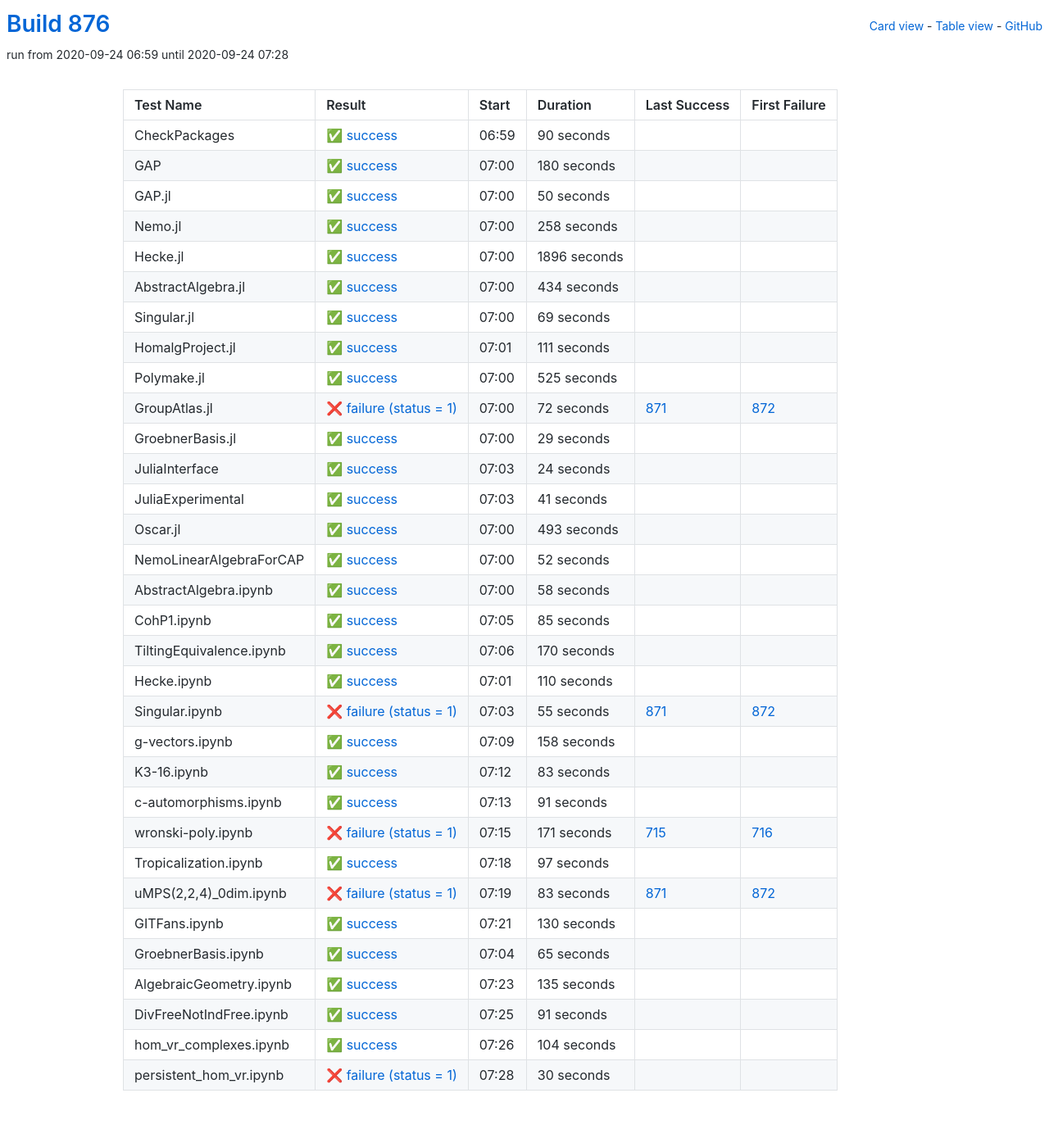
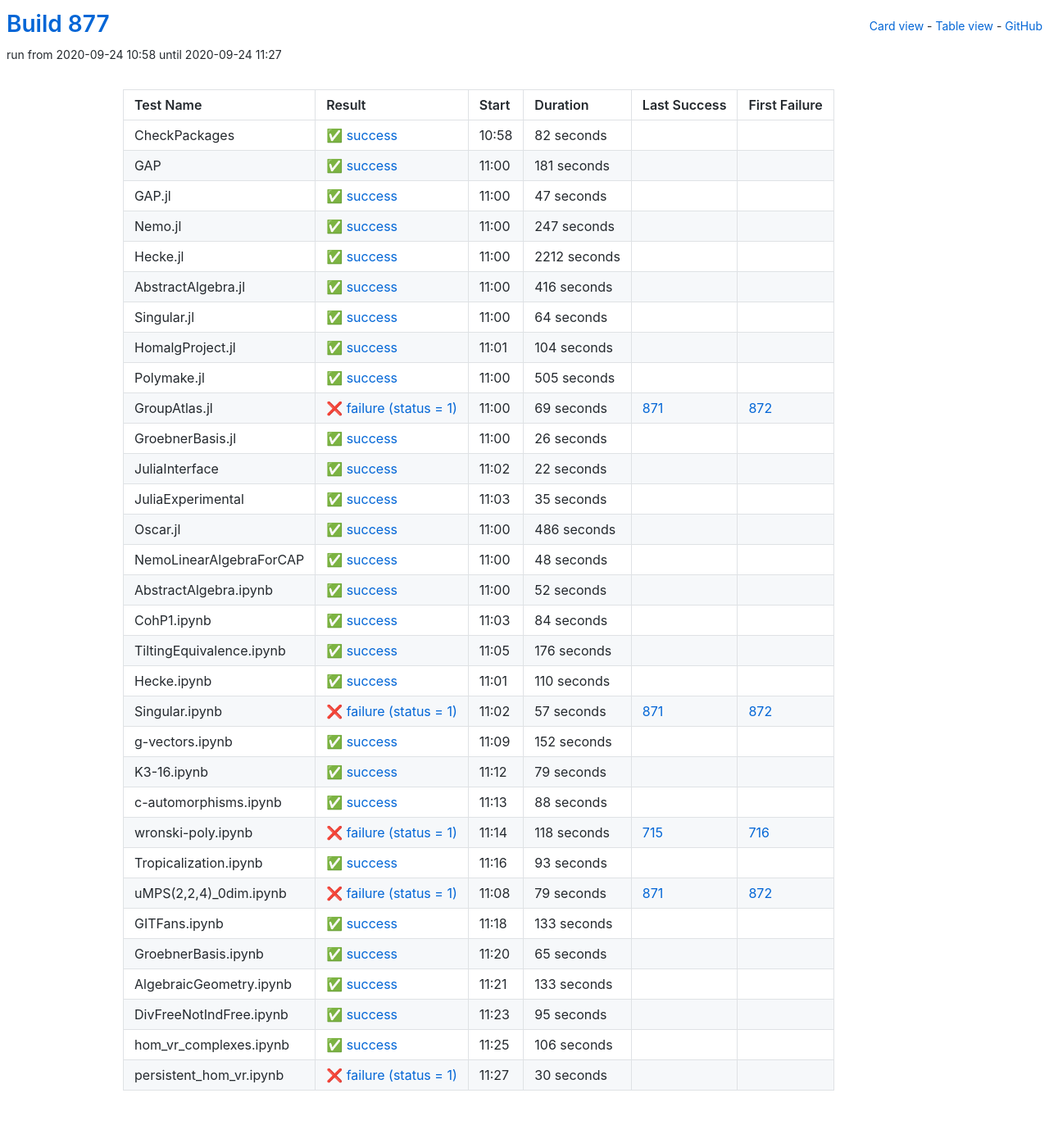
Before and after one commit to oscar-system/oscar-ci-status-stable, a Jekyll site: the page built from table.html, in a window 1280 px wide. Shown: the whole page at 82% size. Built offline with Jekyll 4.4.1, drawn with Linux system fonts in a browser that asks for light colours.

Commit message:
Build #877

```diff
--- a/_data/ci.yml
+++ b/_data/ci.yml
@@ -1,6 +1,6 @@
 ---
-build: 876
-build_url: https://oscarci.mathematik.uni-kl.de/job/oscar-stable/876/
+build: 877
+build_url: https://oscarci.mathematik.uni-kl.de/job/oscar-stable/877/
 job: oscar-stable
 organization: oscar-system
 repo: oscar-ci-status-stable
@@ -8,176 +8,188 @@ repourl: https://github.com/oscar-system/oscar-ci-status-stable
 tests:
 - name: CheckPackages
   id: checkpackages
-  log: https://oscarci.mathematik.uni-kl.de/job/oscar-stable/876/artifact/logs/build-876/CheckPackages.log
-  start: 2020-09-24 06:59
+  log: https://oscarci.mathematik.uni-kl.de/job/oscar-stable/877/artifact/logs/build-877/CheckPackages.log
+  start: 2020-09-24 10:58
   success: true
   exitcode: 0
   status: success
-  duration: 90
+  duration: 82
   last_success: false
   last_success_url:
   first_failure: false
   first_failure_url:
 - name: GAP
   id: gap
-  log: https://oscarci.mathematik.uni-kl.de/job/oscar-stable/876/artifact/logs/build-876/GAP.log
-  start: 2020-09-24 07:00
+  log: https://oscarci.mathematik.uni-kl.de/job/oscar-stable/877/artifact/logs/build-877/GAP.log
+  start: 2020-09-24 11:00
   success: true
   exitcode: 0
   status: success
-  duration: 180
+  duration: 181
   last_success: false
   last_success_url:
   first_failure: false
   first_failure_url:
 - name: GAP.jl
   id: gap-jl
-  log: https://oscarci.mathematik.uni-kl.de/job/oscar-stable/876/artifact/logs/build-876/GAP.jl.log
-  start: 2020-09-24 07:00
+  log: https://oscarci.mathematik.uni-kl.de/job/oscar-stable/877/artifact/logs/build-877/GAP.jl.log
+  start: 2020-09-24 11:00
   success: true
   exitcode: 0
   status: success
-  duration: 50
+  duration: 47
   last_success: false
   last_success_url:
   first_failure: false
   first_failure_url:
 - name: Nemo.jl
   id: nemo-jl
-  log: https://oscarci.mathematik.uni-kl.de/job/oscar-stable/876/artifact/logs/build-876/Nemo.jl.log
-  start: 2020-09-24 07:00
+  log: https://oscarci.mathematik.uni-kl.de/job/oscar-stable/877/artifact/logs/build-877/Nemo.jl.log
+  start: 2020-09-24 11:00
   success: true
   exitcode: 0
   status: success
-  duration: 258
+  duration: 247
   last_success: false
   last_success_url:
   first_failure: false
   first_failure_url:
 - name: Hecke.jl
   id: hecke-jl
-  log: https://oscarci.mathematik.uni-kl.de/job/oscar-stable/876/artifact/logs/build-876/Hecke.jl.log
-  start: 2020-09-24 07:00
+  log: https://oscarci.mathematik.uni-kl.de/job/oscar-stable/877/artifact/logs/build-877/Hecke.jl.log
+  start: 2020-09-24 11:00
   success: true
   exitcode: 0
   status: success
-  duration: 1896
+  duration: 2212
   last_success: false
   last_success_url:
   first_failure: false
   first_failure_url:
 - name: AbstractAlgebra.jl
   id: abstractalgebra-jl
-  log: https://oscarci.mathematik.uni-kl.de/job/oscar-stable/876/artifact/logs/build-876/AbstractAlgebra.jl.log
-  start: 2020-09-24 07:00
+  log: https://oscarci.mathematik.uni-kl.de/job/oscar-stable/877/artifact/logs/build-877/AbstractAlgebra.jl.log
+  start: 2020-09-24 11:00
   success: true
   exitcode: 0
   status: success
-  duration: 434
+  duration: 416
   last_success: false
   last_success_url:
   first_failure: false
   first_failure_url:
 - name: Singular.jl
   id: singular-jl
-  log: https://oscarci.mathematik.uni-kl.de/job/oscar-stable/876/artifact/logs/build-876/Singular.jl.log
-  start: 2020-09-24 07:00
+  log: https://oscarci.mathematik.uni-kl.de/job/oscar-stable/877/artifact/logs/build-877/Singular.jl.log
+  start: 2020-09-24 11:00
   success: true
   exitcode: 0
   status: success
-  duration: 69
+  duration: 64
   last_success: false
   last_success_url:
   first_failure: false
   first_failure_url:
 - name: HomalgProject.jl
   id: homalgproject-jl
-  log: https://oscarci.mathematik.uni-kl.de/job/oscar-stable/876/artifact/logs/build-876/HomalgProject.jl.log
-  start: 2020-09-24 07:01
+  log: https://oscarci.mathematik.uni-kl.de/job/oscar-stable/877/artifact/logs/build-877/HomalgProject.jl.log
+  start: 2020-09-24 11:01
   success: true
   exitcode: 0
   status: success
-  duration: 111
+  duration: 104
   last_success: false
   last_success_url:
   first_failure: false
   first_failure_url:
 - name: Polymake.jl
   id: polymake-jl
-  log: https://oscarci.mathematik.uni-kl.de/job/oscar-stable/876/artifact/logs/build-876/Polymake.jl.log
-  start: 2020-09-24 07:00
+  log: https://oscarci.mathematik.uni-kl.de/job/oscar-stable/877/artifact/logs/build-877/Polymake.jl.log
+  start: 2020-09-24 11:00
   success: true
   exitcode: 0
   status: success
-  duration: 525
+  duration: 505
   last_success: false
   last_success_url:
   first_failure: false
   first_failure_url:
 - name: GroupAtlas.jl
   id: groupatlas-jl
-  log: https://oscarci.mathematik.uni-kl.de/job/oscar-stable/876/artifact/logs/build-876/GroupAtlas.jl.log
-  start: 2020-09-24 07:00
+  log: https://oscarci.mathematik.uni-kl.de/job/oscar-stable/877/artifact/logs/build-877/GroupAtlas.jl.log
+  start: 2020-09-24 11:00
   success: false
   exitcode: 1
   status: failure
-  duration: 72
+  duration: 69
   last_success: 871
   last_success_url: https://oscarci.mathematik.uni-kl.de/job/oscar-stable/871/
   first_failure: 872
   first_failure_url: https://oscarci.mathematik.uni-kl.de/job/oscar-stable/872/
 - name: GroebnerBasis.jl
   id: groebnerbasis-jl
-  log: https://oscarci.mathematik.uni-kl.de/job/oscar-stable/876/artifact/logs/build-876/GroebnerBasis.jl.log
-  start: 2020-09-24 07:00
+  log: https://oscarci.mathematik.uni-kl.de/job/oscar-stable/877/artifact/logs/build-877/GroebnerBasis.jl.log
+  start: 2020-09-24 11:00
   success: true
   exitcode: 0
   status: success
-  duration: 29
+  duration: 26
   last_success: false
   last_success_url:
   first_failure: false
   first_failure_url:
 - name: JuliaInterface
   id: juliainterface
-  log: https://oscarci.mathematik.uni-kl.de/job/oscar-stable/876/artifact/logs/build-876/JuliaInterface.log
-  start: 2020-09-24 07:03
+  log: https://oscarci.mathematik.uni-kl.de/job/oscar-stable/877/artifact/logs/build-877/JuliaInterface.log
+  start: 2020-09-24 11:02
   success: true
   exitcode: 0
   status: success
-  duration: 24
+  duration: 22
   last_success: false
   last_success_url:
   first_failure: false
   first_failure_url:
 - name: JuliaExperimental
   id: juliaexperimental
-  log: https://oscarci.mathematik.uni-kl.de/job/oscar-stable/876/artifact/logs/build-876/JuliaExperimental.log
-  start: 2020-09-24 07:03
+  log: https://oscarci.mathematik.uni-kl.de/job/oscar-stable/877/artifact/logs/build-877/JuliaExperimental.log
+  start: 2020-09-24 11:03
   success: true
   exitcode: 0
   status: success
-  duration: 41
+  duration: 35
   last_success: false
   last_success_url:
   first_failure: false
   first_failure_url:
 - name: Oscar.jl
   id: oscar-jl
-  log: https://oscarci.mathematik.uni-kl.de/job/oscar-stable/876/artifact/logs/build-876/Oscar.jl.log
-  start: 2020-09-24 07:00
+  log: https://oscarci.mathematik.uni-kl.de/job/oscar-stable/877/artifact/logs/build-877/Oscar.jl.log
+  start: 2020-09-24 11:00
   success: true
   exitcode: 0
   status: success
-  duration: 493
+  duration: 486
   last_success: false
   last_success_url:
   first_failure: false
   first_failure_url:
 - name: NemoLinearAlgebraForCAP
   id: nemolinearalgebraforcap
-  log: https://oscarci.mathematik.uni-kl.de/job/oscar-stable/876/artifact/logs/build-876/NemoLinearAlgebraForCAP.log
-  start: 2020-09-24 07:00
+  log: https://oscarci.mathematik.uni-kl.de/job/oscar-stable/877/artifact/logs/build-877/NemoLinearAlgebraForCAP.log
+  start: 2020-09-24 11:00
+  success: true
+  exitcode: 0
+  status: success
+  duration: 48
+  last_success: false
+  last_success_url:
+  first_failure: false
+  first_failure_url:
+- name: AbstractAlgebra.ipynb
+  id: abstractalgebra-ipynb
+  log: https://oscarci.mathematik.uni-kl.de/job/oscar-stable/877/artifact/logs/build-877/AbstractAlgebra.ipynb.log
+  start: 2020-09-24 11:00
   success: true
   exitcode: 0
   status: success
@@ -186,46 +198,34 @@ tests:
   last_success_url:
   first_failure: false
   first_failure_url:
-- name: AbstractAlgebra.ipynb
-  id: abstractalgebra-ipynb
-  log: https://oscarci.mathematik.uni-kl.de/job/oscar-stable/876/artifact/logs/build-876/AbstractAlgebra.ipynb.log
-  start: 2020-09-24 07:00
+- name: CohP1.ipynb
+  id: cohp1-ipynb
+  log: https://oscarci.mathematik.uni-kl.de/job/oscar-stable/877/artifact/logs/build-877/CohP1.ipynb.log
+  start: 2020-09-24 11:03
   success: true
   exitcode: 0
   status: success
-  duration: 58
-  last_success: false
-  last_success_url:
-  first_failure: false
-  first_failure_url:
-- name: CohP1.ipynb
-  id: cohp1-ipynb
-  log: https://oscarci.mathematik.uni-kl.de/job/oscar-stable/876/artifact/logs/build-876/CohP1.ipynb.log
-  start: 2020-09-24 07:05
-  success: true
-  exitcode: 0
-  status: success
-  duration: 85
+  duration: 84
   last_success: false
   last_success_url:
   first_failure: false
   first_failure_url:
 - name: TiltingEquivalence.ipynb
   id: tiltingequivalence-ipynb
-  log: https://oscarci.mathematik.uni-kl.de/job/oscar-stable/876/artifact/logs/build-876/TiltingEquivalence.ipynb.log
-  start: 2020-09-24 07:06
+  log: https://oscarci.mathematik.uni-kl.de/job/oscar-stable/877/artifact/logs/build-877/TiltingEquivalence.ipynb.log
+  start: 2020-09-24 11:05
   success: true
   exitcode: 0
   status: success
-  duration: 170
+  duration: 176
   last_success: false
   last_success_url:
   first_failure: false
   first_failure_url:
 - name: Hecke.ipynb
   id: hecke-ipynb
-  log: https://oscarci.mathematik.uni-kl.de/job/oscar-stable/876/artifact/logs/build-876/Hecke.ipynb.log
-  start: 2020-09-24 07:01
+  log: https://oscarci.mathematik.uni-kl.de/job/oscar-stable/877/artifact/logs/build-877/Hecke.ipynb.log
+  start: 2020-09-24 11:01
   success: true
   exitcode: 0
   status: success
@@ -236,104 +236,104 @@ tests:
   first_failure_url:
 - name: Singular.ipynb
   id: singular-ipynb
-  log: https://oscarci.mathematik.uni-kl.de/job/oscar-stable/876/artifact/logs/build-876/Singular.ipynb.log
-  start: 2020-09-24 07:03
+  log: https://oscarci.mathematik.uni-kl.de/job/oscar-stable/877/artifact/logs/build-877/Singular.ipynb.log
+  start: 2020-09-24 11:02
   success: false
   exitcode: 1
   status: failure
-  duration: 55
+  duration: 57
   last_success: 871
   last_success_url: https://oscarci.mathematik.uni-kl.de/job/oscar-stable/871/
   first_failure: 872
   first_failure_url: https://oscarci.mathematik.uni-kl.de/job/oscar-stable/872/
 - name: g-vectors.ipynb
   id: g-vectors-ipynb
-  log: https://oscarci.mathematik.uni-kl.de/job/oscar-stable/876/artifact/logs/build-876/g-vectors.ipynb.log
-  start: 2020-09-24 07:09
+  log: https://oscarci.mathematik.uni-kl.de/job/oscar-stable/877/artifact/logs/build-877/g-vectors.ipynb.log
+  start: 2020-09-24 11:09
   success: true
   exitcode: 0
   status: success
-  duration: 158
+  duration: 152
   last_success: false
   last_success_url:
   first_failure: false
   first_failure_url:
 - name: K3-16.ipynb
   id: k3-16-ipynb
-  log: https://oscarci.mathematik.uni-kl.de/job/oscar-stable/876/artifact/logs/build-876/K3-16.ipynb.log
-  start: 2020-09-24 07:12
+  log: https://oscarci.mathematik.uni-kl.de/job/oscar-stable/877/artifact/logs/build-877/K3-16.ipynb.log
+  start: 2020-09-24 11:12
   success: true
   exitcode: 0
   status: success
-  duration: 83
+  duration: 79
   last_success: false
   last_success_url:
   first_failure: false
   first_failure_url:
 - name: c-automorphisms.ipynb
   id: c-automorphisms-ipynb
-  log: https://oscarci.mathematik.uni-kl.de/job/oscar-stable/876/artifact/logs/build-876/c-automorphisms.ipynb.log
-  start: 2020-09-24 07:13
+  log: https://oscarci.mathematik.uni-kl.de/job/oscar-stable/877/artifact/logs/build-877/c-automorphisms.ipynb.log
+  start: 2020-09-24 11:13
   success: true
   exitcode: 0
   status: success
-  duration: 91
+  duration: 88
   last_success: false
   last_success_url:
   first_failure: false
   first_failure_url:
 - name: wronski-poly.ipynb
   id: wronski-poly-ipynb
-  log: https://oscarci.mathematik.uni-kl.de/job/oscar-stable/876/artifact/logs/build-876/wronski-poly.ipynb.log
-  start: 2020-09-24 07:15
+  log: https://oscarci.mathematik.uni-kl.de/job/oscar-stable/877/artifact/logs/build-877/wronski-poly.ipynb.log
+  start: 2020-09-24 11:14
   success: false
   exitcode: 1
   status: failure
-  duration: 171
+  duration: 118
   last_success: 715
   last_success_url: https://oscarci.mathematik.uni-kl.de/job/oscar-stable/715/
   first_failure: 716
   first_failure_url: https://oscarci.mathematik.uni-kl.de/job/oscar-stable/716/
 - name: Tropicalization.ipynb
   id: tropicalization-ipynb
-  log: https://oscarci.mathematik.uni-kl.de/job/oscar-stable/876/artifact/logs/build-876/Tropicalization.ipynb.log
-  start: 2020-09-24 07:18
+  log: https://oscarci.mathematik.uni-kl.de/job/oscar-stable/877/artifact/logs/build-877/Tropicalization.ipynb.log
+  start: 2020-09-24 11:16
   success: true
   exitcode: 0
   status: success
-  duration: 97
+  duration: 93
   last_success: false
   last_success_url:
   first_failure: false
   first_failure_url:
 - name: uMPS(2,2,4)_0dim.ipynb
   id: umps-2-2-4-0dim-ipynb
-  log: https://oscarci.mathematik.uni-kl.de/job/oscar-stable/876/artifact/logs/build-876/uMPS-2-2-4-_0dim.ipynb.log
-  start: 2020-09-24 07:19
+  log: https://oscarci.mathematik.uni-kl.de/job/oscar-stable/877/artifact/logs/build-877/uMPS-2-2-4-_0dim.ipynb.log
+  start: 2020-09-24 11:08
   success: false
   exitcode: 1
   status: failure
-  duration: 83
+  duration: 79
   last_success: 871
   last_success_url: https://oscarci.mathematik.uni-kl.de/job/oscar-stable/871/
   first_failure: 872
   first_failure_url: https://oscarci.mathematik.uni-kl.de/job/oscar-stable/872/
 - name: GITFans.ipynb
   id: gitfans-ipynb
-  log: https://oscarci.mathematik.uni-kl.de/job/oscar-stable/876/artifact/logs/build-876/GITFans.ipynb.log
-  start: 2020-09-24 07:21
+  log: https://oscarci.mathematik.uni-kl.de/job/oscar-stable/877/artifact/logs/build-877/GITFans.ipynb.log
+  start: 2020-09-24 11:18
   success: true
   exitcode: 0
   status: success
-  duration: 130
+  duration: 133
   last_success: false
   last_success_url:
   first_failure: false
   first_failure_url:
 - name: GroebnerBasis.ipynb
   id: groebnerbasis-ipynb
-  log: https://oscarci.mathematik.uni-kl.de/job/oscar-stable/876/artifact/logs/build-876/GroebnerBasis.ipynb.log
-  start: 2020-09-24 07:04
+  log: https://oscarci.mathematik.uni-kl.de/job/oscar-stable/877/artifact/logs/build-877/GroebnerBasis.ipynb.log
+  start: 2020-09-24 11:20
   success: true
   exitcode: 0
   status: success
@@ -344,44 +344,44 @@ tests:
   first_failure_url:
 - name: AlgebraicGeometry.ipynb
   id: algebraicgeometry-ipynb
-  log: https://oscarci.mathematik.uni-kl.de/job/oscar-stable/876/artifact/logs/build-876/AlgebraicGeometry.ipynb.log
-  start: 2020-09-24 07:23
+  log: https://oscarci.mathematik.uni-kl.de/job/oscar-stable/877/artifact/logs/build-877/AlgebraicGeometry.ipynb.log
+  start: 2020-09-24 11:21
   success: true
   exitcode: 0
   status: success
-  duration: 135
+  duration: 133
   last_success: false
   last_success_url:
   first_failure: false
   first_failure_url:
 - name: DivFreeNotIndFree.ipynb
   id: divfreenotindfree-ipynb
-  log: https://oscarci.mathematik.uni-kl.de/job/oscar-stable/876/artifact/logs/build-876/DivFreeNotIndFree.ipynb.log
-  start: 2020-09-24 07:25
+  log: https://oscarci.mathematik.uni-kl.de/job/oscar-stable/877/artifact/logs/build-877/DivFreeNotIndFree.ipynb.log
+  start: 2020-09-24 11:23
   success: true
   exitcode: 0
   status: success
-  duration: 91
+  duration: 95
   last_success: false
   last_success_url:
   first_failure: false
   first_failure_url:
 - name: hom_vr_complexes.ipynb
   id: hom-vr-complexes-ipynb
-  log: https://oscarci.mathematik.uni-kl.de/job/oscar-stable/876/artifact/logs/build-876/hom_vr_complexes.ipynb.log
-  start: 2020-09-24 07:26
+  log: https://oscarci.mathematik.uni-kl.de/job/oscar-stable/877/artifact/logs/build-877/hom_vr_complexes.ipynb.log
+  start: 2020-09-24 11:25
   success: true
   exitcode: 0
   status: success
-  duration: 104
+  duration: 106
   last_success: false
   last_success_url:
   first_failure: false
   first_failure_url:
 - name: persistent_hom_vr.ipynb
   id: persistent-hom-vr-ipynb
-  log: https://oscarci.mathematik.uni-kl.de/job/oscar-stable/876/artifact/logs/build-876/persistent_hom_vr.ipynb.log
-  start: 2020-09-24 07:28
+  log: https://oscarci.mathematik.uni-kl.de/job/oscar-stable/877/artifact/logs/build-877/persistent_hom_vr.ipynb.log
+  start: 2020-09-24 11:27
   success: false
   exitcode: 1
   status: failure
```
Also changed, not shown: README.md.
